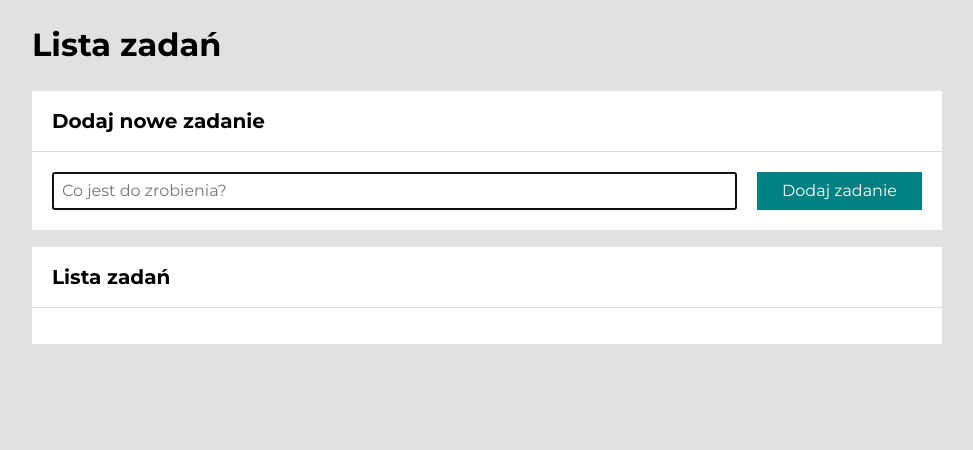
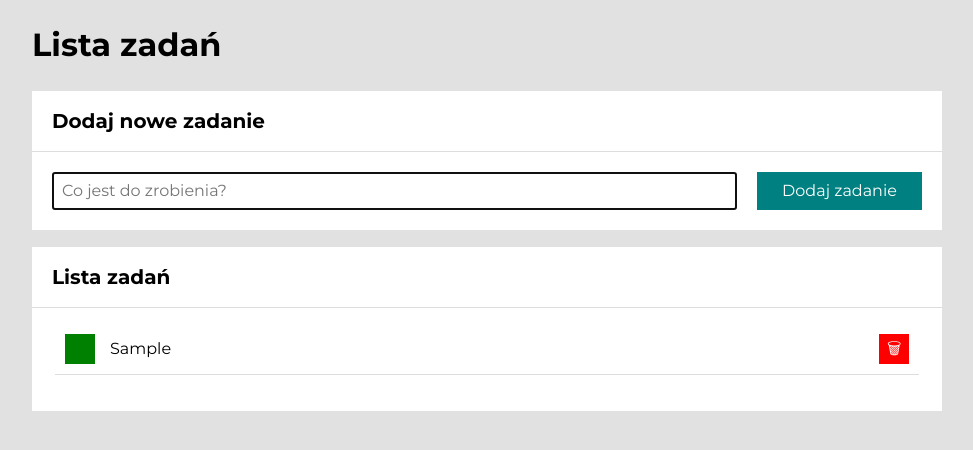
Before and after one commit to golosgit/to-do-list-react, a React (Create React App) app: page / in a window 1280 px wide. Both pictures are taken after typing "Sample" into the empty fields and a click on the button "Dodaj zadanie". Shown: the top 450 px of the page, without its empty margins (153-1126 px from the left). Built offline with nearby package versions, Linux system fonts and the light colour scheme.

Commit message:
removeTask and toggleTaskDone dispatch added

```diff
--- a/src/features/taskList/TaskList/index.js
+++ b/src/features/taskList/TaskList/index.js
@@ -1,17 +1,25 @@
+import { useSelector, useDispatch } from "react-redux";
 import { List, ListItem, Content, Button } from "./styled";
+import { removeTask, selectTasks, toggleTaskDone } from "../taskListSlice";
 
-export const TaskList = ({ taskList, visibilityOfFinishedTasks, toggleTaskDone, removeTask }) => (
+export const TaskList = () => {
+  const { taskList, visibilityOfFinishedTasks } = useSelector(selectTasks);
+  const dispatch = useDispatch();
+
+  return (
     <List>
       {taskList.map((task) => (
         <ListItem key={task.id} hidden={task.status && !visibilityOfFinishedTasks}>
-        <Button onClick={() => toggleTaskDone(task.id)} toggleDone>
+          <Button onClick={() => dispatch(toggleTaskDone(task.id))} toggleDone>
+            {console.log(task.status)}
             {task.status ? "✓" : ""}
           </Button>
           <Content done={task.status}>{task.content}</Content>
-        <Button onClick={() => removeTask(task.id)} remove>
+          <Button onClick={() => dispatch(removeTask(task.id))} remove>
             🗑
           </Button>
         </ListItem>
       ))}
     </List>
   );
+}
```
Lines whose indentation alone changed are shown as unchanged.
